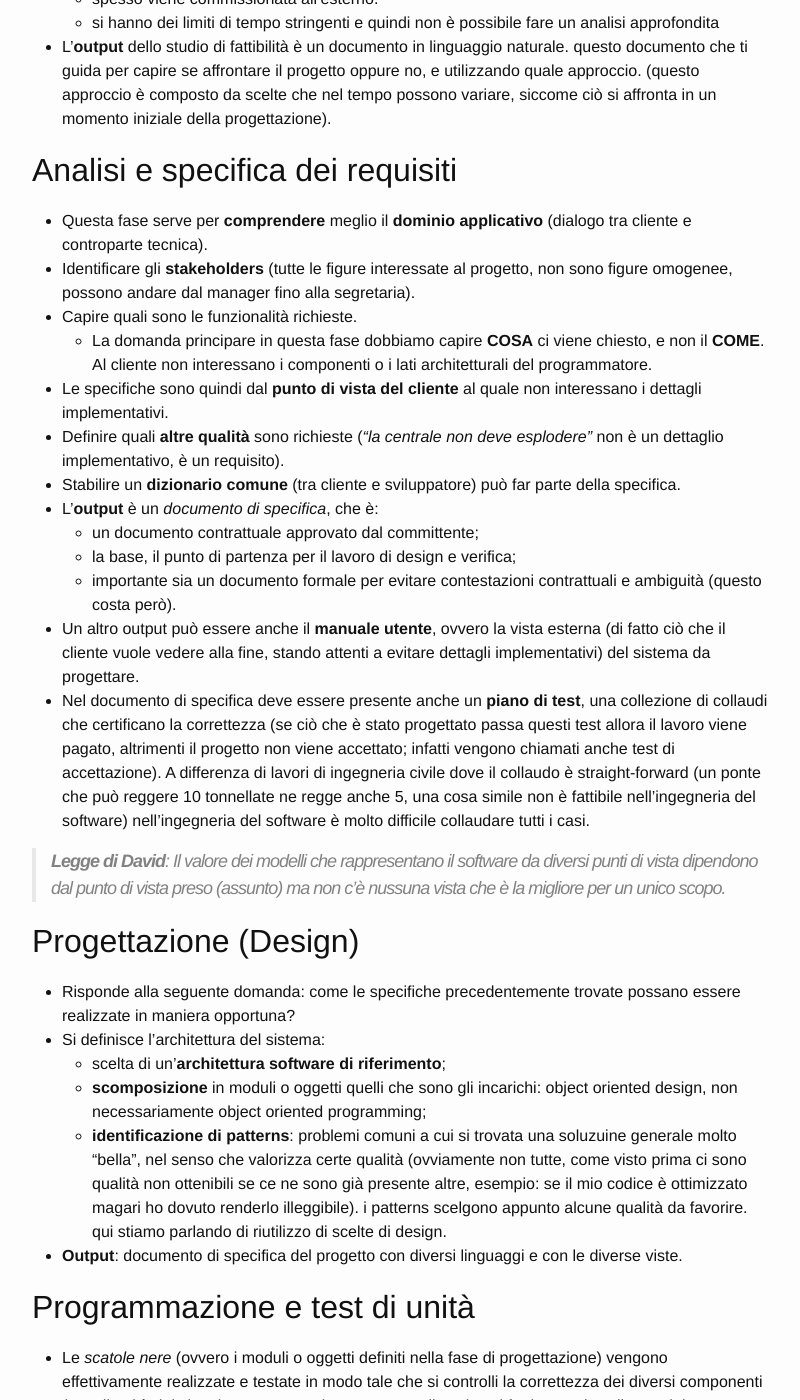
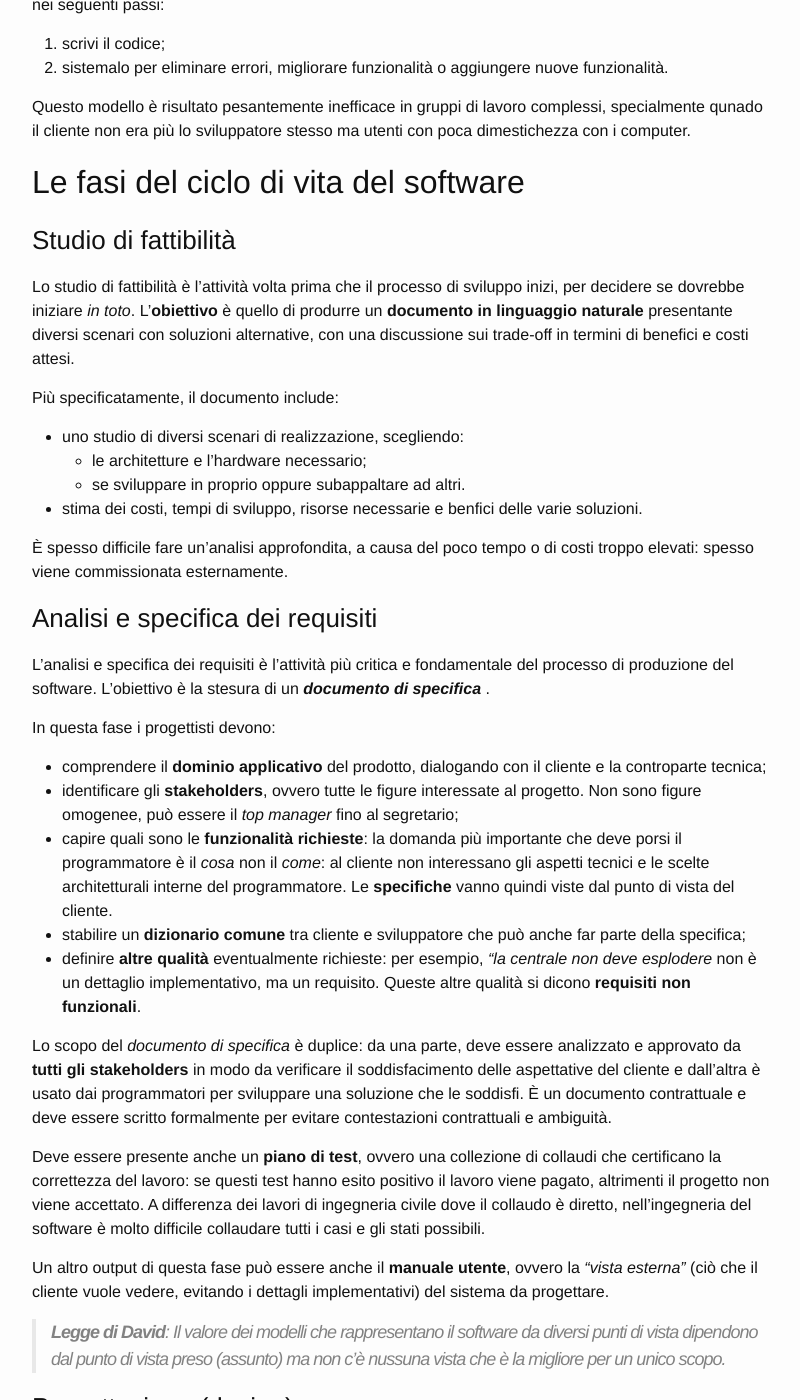
Before and after one commit to MarcoBuster/sweng, a Jekyll site: the page built from _posts/2022-10-03-introduzione.md, in a window 1280 px wide and 1400 px high, scrolled down 5778 px. Shown: the whole window, without its empty margins (238-1038 px from the left). Built offline with Jekyll 4.4.1, drawn with Linux system fonts in a browser that asks for light colours; the table of contents is made by our own code; some of the changed text lies outside the part shown.

Commit message:
Rewrite the first sections of the sw production process
- Studio di fattibilità
- Analisi e specifica dei requisiti
- Progettazione (design)

```diff
--- a/_posts/2022-10-03-introduzione.md
+++ b/_posts/2022-10-03-introduzione.md
@@ -201,79 +201,98 @@
 </table>
 
 # Il processo di produzione del software
-Inanzitutto occorre riconoscere che:
-- produrre software __non è _solo_ scrivere codice__ (alla Programmazione I);
-- bisogna risolvere i __problemi di comunicazione__ tra tutte le diverse figure in gioco (tra sviluppatori, tra progettista e sviluppatori, ecc).
-- bisogna essere __rigorosi__, anche se può essere difficile. Ci sono lati positivi e negativi: la rigorisità può facilitare la comprensione di ciò che bisogna fare ma essere rigorosi implica molta fatica, e viceversa.
+Il processo che seguiamo per costruire, consegnare, installare ed evolvere il prodotto software, dall'idea fino alla consegna e al ritiro finale del sistema, è chiamato __processo di produzione software__.
+
+Inanzitutto occorre riconoscere diverse problematiche.
+- I __requisiti__ possono cambiare spesso.
+- Produrre software __non è _solo_ scrivere codice__ (alla Programmazione I).
+- Bisogna risolvere i __problemi di comunicazione__ tra tutte le diverse figure in gioco (tra sviluppatori, tra progettista e sviluppatori, ecc).
+- Bisogna essere __rigorosi__, anche se può essere difficile. Ci sono lati positivi e negativi: la rigorisità può facilitare la comprensione di ciò che bisogna fare ma essere rigorosi implica molta fatica, e viceversa.
     > __Ipotesi di Bauer-Zemanek__: Metodi formali riducono in maniera significativa gli errori di progettazione, oppure permettono di eliminarli e risolverli prima.
 
-    trovare gli errori prima della fase di sviluppo permette di facilitarne la risoluzione e di risparmiare sia tempo che soldi.
-- ci sono __tanti aspetti__ da considerare, uno alla volta. Per parlare di aspetti diversi ho bisogno di metodi comunicazione diversi, che interessano ruoli diversi in tempi diversi (__Aspected Oriented Programming__).
+    Trovare gli errori prima della fase di sviluppo permette di facilitarne la risoluzione e di risparmiare sia tempo che soldi.
+- Ci sono __tanti aspetti__ da considerare, uno alla volta. Per parlare di aspetti diversi ho bisogno di metodi comunicazione diversi, che interessano ruoli diversi in tempi diversi (__Aspected Oriented Programming__).
 
 Per modellare un ciclo di vita del software, devo:
-- identificare le varie attività necessarie, e successivamente un avolta definite occorre:
+- __identificare le varie attività necessarie__ e quindi:
     - deciderne le precedenze temporali;
     - chi le deve fare.
 - bisogna porsi due domande:
     - cosa devo fare adesso?
     - fino a quando?
-rispondere a queste domande in determinati  momenti ci permette di definire i vari modelli di ciclo di vita del software. (non molto chiara questa parte, sistemare con gli altri)
 
-## Studio di fattibilità
-- Permette di definire meglio un problema, considerando anche il mercato e i concorrenti, oltre al fatto si essere in grado o meno di affrontare il problema.
-- Occore studiare i diversi scenari di realizzazione, scegliendo:
+Rispondere a queste domande in determinati momenti ci permette di definire i vari modelli di ciclo di vita del software. (non molto chiara questa parte, sistemare con gli altri).
+
+## Il modello _code-and-fix_
+Inizialmente, nell'ambito dello sviluppo software è stato adottato il modello _code-and-fix_ che consisteva nei seguenti passi:
+1. scrivi il codice;
+2. sistemalo per eliminare errori, migliorare funzionalità o aggiungere nuove funzionalità.
+
+Questo modello è risultato pesantemente inefficace in gruppi di lavoro complessi, specialmente qunado il cliente non era più lo sviluppatore stesso ma utenti con poca dimestichezza con i computer.
+
+## Le fasi del ciclo di vita del software
+
+### Studio di fattibilità
+Lo studio di fattibilità è l'attività volta prima che il processo di sviluppo inizi, per decidere se dovrebbe iniziare _in toto_.
+L'__obiettivo__ è quello di produrre un __documento in linguaggio naturale__ presentante diversi scenari con soluzioni alternative, con una discussione sui trade-off in termini di benefici e costi attesi.
+
+Più specificatamente, il documento include:
+- uno studio di diversi scenari di realizzazione, scegliendo:
     - le architetture e l'hardware necessario;
     - se sviluppare in proprio oppure subappaltare ad altri.
-- Stima dei costi, tempi di sviluppo, risorse necessarie e benfici delle varie soluzioni.
-- Spesso è difficile fare un'analisi approfondita, a causa del poco tempo o di costi troppo elevati, quindi:
-    - spesso viene commissionata all'esterno.
-    - si hanno dei limiti di tempo stringenti e quindi non è possibile fare un analisi approfondita
-- L'__output__ dello studio di fattibilità è un documento in linguaggio naturale. questo documento che ti guida per capire se affrontare il progetto oppure no, e utilizzando quale approccio. (questo approccio è composto da scelte che nel tempo possono variare, siccome ciò si affronta in un momento iniziale della progettazione).
+- stima dei costi, tempi di sviluppo, risorse necessarie e benfici delle varie soluzioni.
 
-## Analisi e specifica dei requisiti
-- Questa fase serve per __comprendere__ meglio il __dominio applicativo__ (dialogo tra cliente e controparte tecnica).
-- Identificare gli __stakeholders__ (tutte le figure interessate al progetto, non sono figure omogenee, possono andare dal manager fino alla segretaria).
-- Capire quali sono le funzionalità richieste.
-    - La domanda principare in questa fase dobbiamo capire __COSA__ ci viene chiesto, e non il __COME__. Al cliente non interessano i componenti o i lati architetturali del programmatore.
-- Le specifiche sono quindi dal __punto di vista del cliente__ al quale non interessano i dettagli implementativi.
-- Definire quali __altre qualità__ sono richieste (_"la centrale non deve esplodere"_ non è un dettaglio implementativo, è un requisito).
-- Stabilire un __dizionario comune__ (tra cliente e sviluppatore) può far parte della specifica.
-- L'__output__ è un _documento di specifica_, che è:
-    - un documento contrattuale approvato dal committente;
-    - la base, il punto di partenza per il lavoro di design e verifica;
-    - importante sia un documento formale per evitare contestazioni contrattuali e ambiguità (questo costa però).
-- Un altro output può essere anche il __manuale utente__, ovvero la vista esterna (di fatto ciò che il cliente vuole vedere alla fine, stando attenti a evitare dettagli implementativi) del sistema da progettare.
-- Nel documento di specifica deve essere presente anche un __piano di test__, una collezione di collaudi che certificano la correttezza (se ciò che è stato progettato passa questi test allora il lavoro viene pagato, altrimenti il progetto non viene accettato; infatti vengono chiamati anche test di accettazione). A differenza di lavori di ingegneria civile dove il collaudo è straight-forward (un ponte che può reggere 10 tonnellate ne regge anche 5, una cosa simile non è fattibile nell'ingegneria del software) nell'ingegneria del software è molto difficile collaudare tutti i casi.
+È spesso difficile fare un'analisi approfondita, a causa del poco tempo o di costi troppo elevati: spesso viene commissionata esternamente.
+
+### Analisi e specifica dei requisiti
+L'analisi e specifica dei requisiti è l'attività più critica e fondamentale del processo di produzione del software.
+L'obiettivo è la stesura di un ___documento di specifica___ <!-- ... -->.
+
+
+In questa fase i progettisti devono:
+- comprendere il __dominio applicativo__ del prodotto, dialogando con il cliente e la controparte tecnica;
+- identificare gli __stakeholders__, ovvero tutte le figure interessate al progetto. Non sono figure omogenee, può essere il _top manager_ fino al segretario;
+- capire quali sono le __funzionalità richieste__: la domanda più importante che deve porsi il programmatore è il _cosa_ non il _come_: al cliente non interessano gli aspetti tecnici e le scelte architetturali interne del programmatore. Le __specifiche__ vanno quindi viste dal punto di vista del cliente.
+- stabilire un __dizionario comune__ tra cliente e sviluppatore che può anche far parte della specifica;
+- definire __altre qualità__ eventualmente richieste: per esempio, _"la centrale non deve esplodere_ non è un dettaglio implementativo, ma un requisito. Queste altre qualità si dicono __requisiti non funzionali__.
+
+Lo scopo del _documento di specifica_ è duplice: da una parte, deve essere analizzato e approvato da __tutti gli stakeholders__ in modo da verificare il soddisfacimento delle aspettative del cliente e dall'altra è usato dai programmatori per sviluppare una soluzione che le soddisfi.
+È un documento contrattuale e deve essere scritto formalmente per evitare contestazioni contrattuali e ambiguità.
+
+Deve essere presente anche un __piano di test__, ovvero una collezione di collaudi che certificano la correttezza del lavoro: se questi test hanno esito positivo il lavoro viene pagato, altrimenti il progetto non viene accettato. A differenza dei lavori di ingegneria civile dove il collaudo è diretto, nell'ingegneria del software è molto difficile collaudare tutti i casi e gli stati possibili.
+
+Un altro output di questa fase può essere anche il __manuale utente__, ovvero la _"vista esterna"_ (ciò che il cliente vuole vedere, evitando i dettagli implementativi) del sistema da progettare.
 
 > __Legge di David__: Il valore dei modelli che rappresentano il software da diversi punti di vista dipendono dal punto di vista preso (assunto) ma non c'è nussuna vista che è la migliore per un unico scopo.
 
-## Progettazione (Design)
-- Risponde alla seguente domanda: come le specifiche precedentemente trovate possano essere realizzate in maniera opportuna?
-- Si definisce l'architettura del sistema:
-    - scelta di un'__architettura software di riferimento__;
-	- __scomposizione__ in moduli o oggetti quelli che sono gli incarichi: object oriented design, non necessariamente object oriented programming;
-    - __identificazione di patterns__: problemi comuni a cui si trovata una soluzuine generale molto "bella", nel senso che valorizza certe qualità (ovviamente non tutte, come visto prima ci sono qualità non ottenibili se ce ne sono già presente altre, esempio: se il mio codice è ottimizzato magari ho dovuto renderlo illeggibile). i patterns scelgono appunto alcune qualità da favorire. qui stiamo parlando di riutilizzo di scelte di design.
-- __Output__: documento di specifica del progetto con diversi linguaggi e con le diverse viste.
+### Progettazione (design)
+Il _design_ è l'attività attraverso la quale gli sviluppatore software strutturano l'applicazione a diversi livelli di dettaglio.
+Lo scopo di questa fase è quello di scrivere un __documento di specifica di progetto__ contenente la descrizione dell'architettura software (i divesri linguaggi e viste).
 
-## Programmazione e test di unità
+Durante questa fase occorre quindi:
+- scegliere un'__architettura software di riferimento__;
+- __scomporre__ in moduli o oggetti gli incarichi e i ruoli: _object oriented design_, non necessariamente object oriented programming;
+- __identificare i patterns__, ovvero problemi comuni a cui è già stata trovata una soluzione generale giudicata come _"bella"_ dalla comunità (e che verrà studiata più avanti nel corso). I pattern favoriscono alcune qualità, com il design.
+
+### Programmazione e test di unità
 - Le _scatole nere_ (ovvero i moduli o oggetti definiti nella fase di progettazione) vengono effettivamente realizzate e testate in modo tale che si controlli la correttezza dei diversi componenti (test di unità del singolo componente). Non sempre il testing si fa durante lo sviluppo del componente, molte volte si testa tutto alla fine, ma è pericoloso perchè come detto prima scoprire un problema alla fine è più oneroso da risolvere.
 - I singoli moduli vengono testati indipendentemente anche se non è una cosa così immediata in quanto alcuni tipi di funzioni possono richiedere altre funzioni non ancora create (degli __stub__, cioè dei moduli fittizzi di cui componente testato necessita), oppure possono richiedere dei __driver__, ovvero delle situazioni su cui applicare il modulo che sto testando. Per esempio se bisogna testare una funzione di ordinamento si necessita di qualcosa da ordinare (driver) e magari deve utilizzare una funzione di ricerca non ancora creata (stub) per funzionare. Esistono dei framework che facilitano questa operazione aiutando il programmatore.
 - __Output__: un insieme di moduli separati sviluppati indipendentemente con un'interfaccia concordata e singolarmente verificati.
 
-## Integrazione e test di sistema
+### Integrazione e test di sistema
 Questi moduli però devono riuscire a produrre un risultato sperato collaborando insieme, che non è sempre scontato, per fare ciò sostituisco stub e driver con componenti reali costituendo un sistema sempre più grande fino ad ottenere il risultato richiesto. Questi tipi di test sono chiamati __test di integrazione__.
 Ci sono due approcci per farlo:
 - top down
 - bottom up
 
-## Manutenzione
+### Manutenzione
 - Ci sono diversi tipi di manutenzione:
     - __Correttiva__
     - __Adattiva__: abbiamo visto prima la evolvibilità.
     - __Perfettiva__: migliorare certi componenti senza modificare aspetti esterni ma migliorando aspetti interni al programma. Serve per migliorare in futuro.
 - __Output__: un prodotto migliore
 
-## Altre attività
+### Altre attività
 - __Documentazione__: può essere vista come attività trasversale; di solito è un'attività snobbata e procastinata, anche perché le specifiche cambiano. Ci sono delle figure che si occupano di questo diverse dal programmatore, è pericoloso in quanto possono esserci problemi di comunicazione (l'addetto potrebbe non capire ciò che il programmatore ha creato).
 - __Verifica e controllo qualità__: anche questa pratica andrebbe fatta passo passo e non tutta alla fine.
 - __Gestione del processo__: gestione incentivi (premi di produzione), responsabilità, formazione del personale, eccetera.
```
